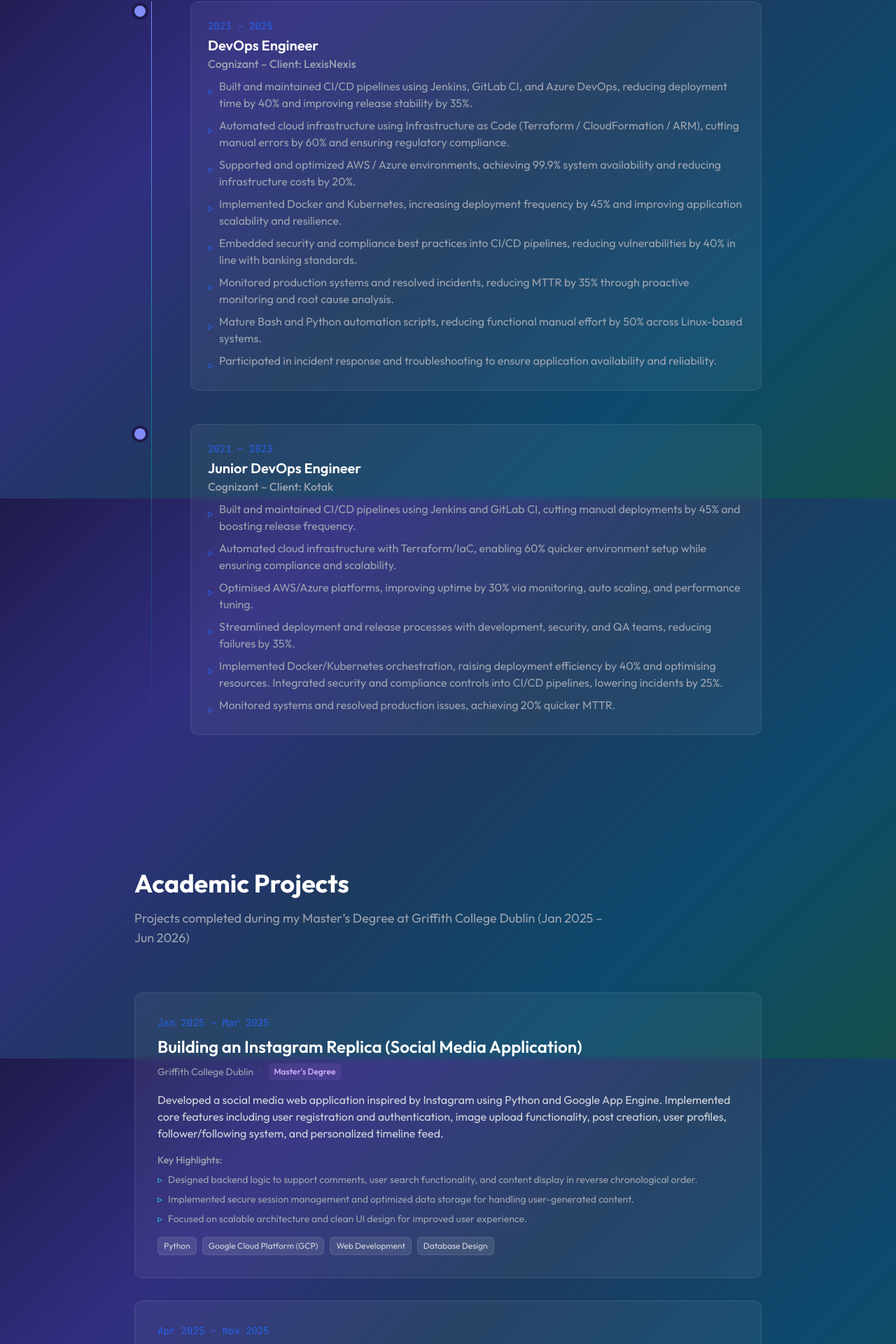
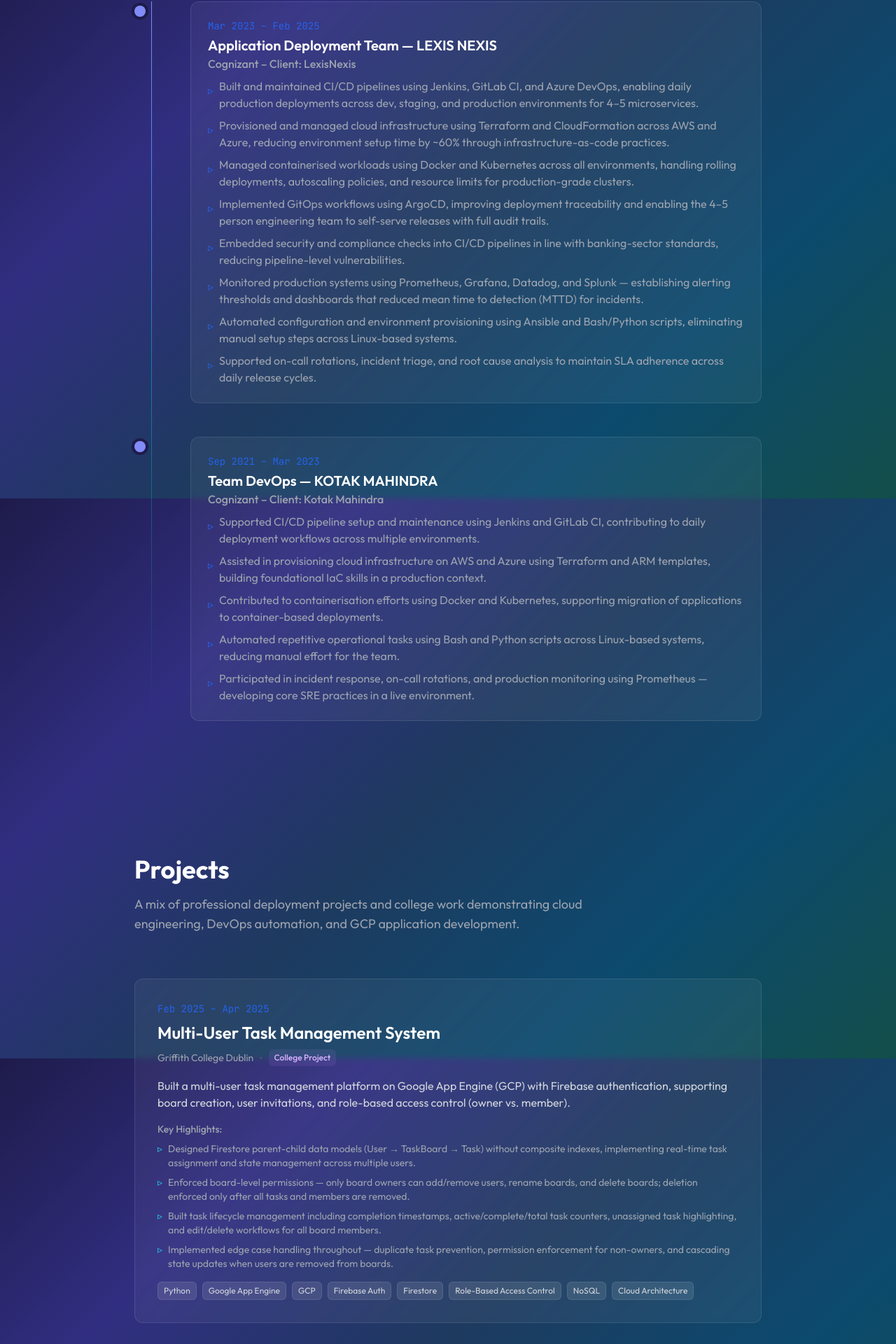
Before and after one commit to Kiransai006/portfolio1, a Next.js app: page / in a window 1280 px wide. Shown: the part 1688-3608 px from the top of the page at 70% size. Built offline with nearby package versions, Linux system fonts and the light colour scheme.

Commit message:
Move LexisNexis and Kotak Mahindra content into experience section and remove duplicates from projects

```diff
--- a/src/components/Experience.tsx
+++ b/src/components/Experience.tsx
@@ -4,33 +4,32 @@
 
 const experiences = [
   {
-    period: "2023 – 2025",
-    title: "DevOps Engineer",
+    period: "Mar 2023 – Feb 2025",
+    title: "Application Deployment Team — LEXIS NEXIS",
     company: "Cognizant",
     client: "LexisNexis",
     highlights: [
-      "Built and maintained CI/CD pipelines using Jenkins, GitLab CI, and Azure DevOps, reducing deployment time by 40% and improving release stability by 35%.",
-      "Automated cloud infrastructure using Infrastructure as Code (Terraform / CloudFormation / ARM), cutting manual errors by 60% and ensuring regulatory compliance.",
-      "Supported and optimized AWS / Azure environments, achieving 99.9% system availability and reducing infrastructure costs by 20%.",
-      "Implemented Docker and Kubernetes, increasing deployment frequency by 45% and improving application scalability and resilience.",
-      "Embedded security and compliance best practices into CI/CD pipelines, reducing vulnerabilities by 40% in line with banking standards.",
-      "Monitored production systems and resolved incidents, reducing MTTR by 35% through proactive monitoring and root cause analysis.",
-      "Mature Bash and Python automation scripts, reducing functional manual effort by 50% across Linux-based systems.",
-      "Participated in incident response and troubleshooting to ensure application availability and reliability."
+      "Built and maintained CI/CD pipelines using Jenkins, GitLab CI, and Azure DevOps, enabling daily production deployments across dev, staging, and production environments for 4–5 microservices.",
+      "Provisioned and managed cloud infrastructure using Terraform and CloudFormation across AWS and Azure, reducing environment setup time by ~60% through infrastructure-as-code practices.",
+      "Managed containerised workloads using Docker and Kubernetes across all environments, handling rolling deployments, autoscaling policies, and resource limits for production-grade clusters.",
+      "Implemented GitOps workflows using ArgoCD, improving deployment traceability and enabling the 4–5 person engineering team to self-serve releases with full audit trails.",
+      "Embedded security and compliance checks into CI/CD pipelines in line with banking-sector standards, reducing pipeline-level vulnerabilities.",
+      "Monitored production systems using Prometheus, Grafana, Datadog, and Splunk — establishing alerting thresholds and dashboards that reduced mean time to detection (MTTD) for incidents.",
+      "Automated configuration and environment provisioning using Ansible and Bash/Python scripts, eliminating manual setup steps across Linux-based systems.",
+      "Supported on-call rotations, incident triage, and root cause analysis to maintain SLA adherence across daily release cycles.",
     ],
   },
   {
-    period: "2021 – 2023",
-    title: "Junior DevOps Engineer",
+    period: "Sep 2021 – Mar 2023",
+    title: "Team DevOps — KOTAK MAHINDRA",
     company: "Cognizant",
-    client: "Kotak",
+    client: "Kotak Mahindra",
     highlights: [
-      "Built and maintained CI/CD pipelines using Jenkins and GitLab CI, cutting manual deployments by 45% and boosting release frequency.",
-      "Automated cloud infrastructure with Terraform/IaC, enabling 60% quicker environment setup while ensuring compliance and scalability.",
-      "Optimised AWS/Azure platforms, improving uptime by 30% via monitoring, auto scaling, and performance tuning.",
-      "Streamlined deployment and release processes with development, security, and QA teams, reducing failures by 35%.",
-      "Implemented Docker/Kubernetes orchestration, raising deployment efficiency by 40% and optimising resources. Integrated security and compliance controls into CI/CD pipelines, lowering incidents by 25%.",
-      "Monitored systems and resolved production issues, achieving 20% quicker MTTR."
+      "Supported CI/CD pipeline setup and maintenance using Jenkins and GitLab CI, contributing to daily deployment workflows across multiple environments.",
+      "Assisted in provisioning cloud infrastructure on AWS and Azure using Terraform and ARM templates, building foundational IaC skills in a production context.",
+      "Contributed to containerisation efforts using Docker and Kubernetes, supporting migration of applications to container-based deployments.",
+      "Automated repetitive operational tasks using Bash and Python scripts across Linux-based systems, reducing manual effort for the team.",
+      "Participated in incident response, on-call rotations, and production monitoring using Prometheus — developing core SRE practices in a live environment.",
     ],
   },
 ];
--- a/src/components/Projects.tsx
+++ b/src/components/Projects.tsx
@@ -4,32 +4,73 @@
 
 const projects = [
   {
-    period: "Jan 2025 – Mar 2025",
-    title: "Building an Instagram Replica (Social Media Application)",
+    period: "Feb 2025 – Apr 2025",
+    title: "Multi-User Task Management System",
     institution: "Griffith College Dublin",
-    degree: "Master's Degree",
+    degree: "College Project",
     description:
-      "Developed a social media web application inspired by Instagram using Python and Google App Engine. Implemented core features including user registration and authentication, image upload functionality, post creation, user profiles, follower/following system, and personalized timeline feed.",
+      "Built a multi-user task management platform on Google App Engine (GCP) with Firebase authentication, supporting board creation, user invitations, and role-based access control (owner vs. member).",
     details: [
-      "Designed backend logic to support comments, user search functionality, and content display in reverse chronological order.",
-      "Implemented secure session management and optimized data storage for handling user-generated content.",
-      "Focused on scalable architecture and clean UI design for improved user experience."
+      "Designed Firestore parent-child data models (User → TaskBoard → Task) without composite indexes, implementing real-time task assignment and state management across multiple users.",
+      "Enforced board-level permissions — only board owners can add/remove users, rename boards, and delete boards; deletion enforced only after all tasks and members are removed.",
+      "Built task lifecycle management including completion timestamps, active/complete/total task counters, unassigned task highlighting, and edit/delete workflows for all board members.",
+      "Implemented edge case handling throughout — duplicate task prevention, permission enforcement for non-owners, and cascading state updates when users are removed from boards.",
     ],
-    skills: ["Python", "Google Cloud Platform (GCP)", "Web Development", "Database Design"],
+    skills: [
+      "Python",
+      "Google App Engine",
+      "GCP",
+      "Firebase Auth",
+      "Firestore",
+      "Role-Based Access Control",
+      "NoSQL",
+      "Cloud Architecture",
+    ],
   },
   {
-    period: "Apr 2025 – Nov 2025",
-    title: "Building a Database to Store and Display Formula 1 Data",
+    period: "Feb 2025 – May 2025",
+    title: "Instagram Replica — Social Platform on GCP",
     institution: "Griffith College Dublin",
-    degree: "Master's Degree",
+    degree: "College Project",
     description:
-      "Created a cloud-based web application to store, manage, and display Formula 1 drivers and teams data using Python and Google App Engine. Implemented user authentication (login/logout) with role-based access control for authorized data management.",
+      "Built a full-stack social media platform on Google App Engine integrating dual GCP storage — Cloud Storage Bucket for image management (PNG/JPG validation enforced), Firestore for all structured data.",
     details: [
-      "Implemented CRUD operations, data filtering, search functionality, and comparison features to enhance data accessibility.",
-      "Designed structured database schemas and optimized queries for efficient data retrieval.",
-      "Built user-friendly interfaces supporting both authenticated and non-authenticated user interactions."
+      "Implemented Firebase authentication with full user model initialisation on first login, follower/following system, and reverse-chronological post timelines.",
+      "Built a merged timeline aggregating the last 50 posts from the current user and all followed users in reverse chronological order using Firestore composite indexes.",
+      "Implemented profile search by name prefix, clickable follower/following counts with dedicated list pages, and follow/unfollow functionality across user profiles.",
+      "Added comment system with 200-character limit, reverse-chronological ordering, progressive disclosure (5 visible by default, expand for full thread), and per-comment username attribution.",
     ],
-    skills: ["Python", "Google Cloud Platform (GCP)", "Database Design", "Web Development"],
+    skills: [
+      "Python",
+      "Google App Engine",
+      "GCP",
+      "Firebase Auth",
+      "Firestore",
+      "Cloud Storage",
+      "NoSQL",
+      "Cloud Architecture",
+    ],
+  },
+  {
+    period: "Feb 2025 – Mar 2025",
+    title: "F1 Data Management Platform",
+    institution: "Griffith College Dublin",
+    degree: "College Project",
+    description:
+      "Built a cloud-native PaaS application on Google App Engine (GCP) with Firebase authentication implementing role-based access — authenticated users can create, edit, delete, and compare records; unauthenticated users have read-only access.",
+    details: [
+      "Designed Firestore NoSQL data models for F1 drivers and teams, implementing attribute-level filtering and querying without composite indexes.",
+      "Built a driver and team comparison engine displaying side-by-side stat tables with conditional highlighting based on performance logic (higher/lower stat rules per attribute).",
+      "Implemented full CRUD operations with input validation to prevent duplicate entries and handle all major edge cases.",
+    ],
+    skills: [
+      "Python",
+      "Google App Engine",
+      "GCP",
+      "Firebase Auth",
+      "Firestore",
+      "NoSQL",
+    ],
   },
 ];
 
@@ -44,7 +85,7 @@
           transition={{ duration: 0.5 }}
           className="text-3xl sm:text-4xl font-bold text-white mb-4"
         >
-          Academic Projects
+          Projects
         </motion.h2>
 
         <motion.p
@@ -54,7 +95,7 @@
           transition={{ duration: 0.5, delay: 0.1 }}
           className="text-gray-400 text-lg mb-16 max-w-2xl"
         >
-          Projects completed during my Master’s Degree at Griffith College Dublin (Jan 2025 – Jun 2026)
+          A mix of professional deployment projects and college work demonstrating cloud engineering, DevOps automation, and GCP application development.
         </motion.p>
 
         <div className="space-y-8">
```
